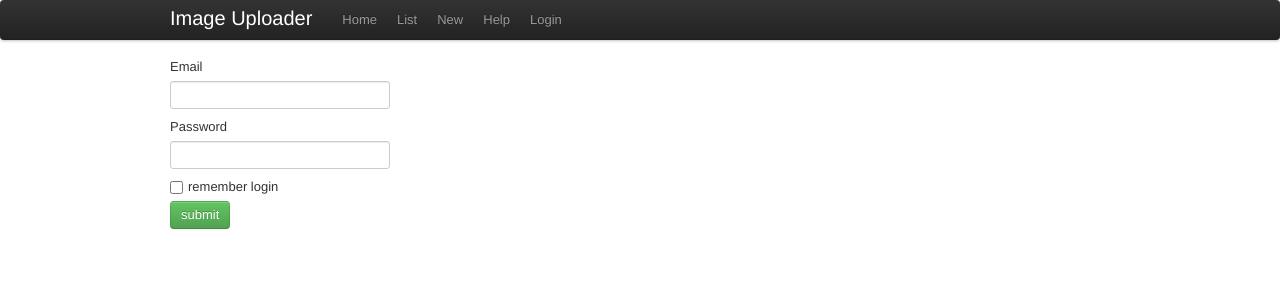
After one commit to sasimpson/image_uploader, a Flask app: page /login in a window 1280 px wide. The commit adds this page. Shown: the top 300 px of the page. Run offline with Flask 2, Linux system fonts and the light colour scheme; some libraries are stand-ins or nearby versions.

Commit message:
adding simple login capability

```diff
--- a/app.py
+++ b/app.py
@@ -2,40 +2,118 @@
 # encoding: utf-8
 import json
 import cloudfiles
-
 from flask import Flask, request, session, g, redirect, url_for, \
      abort, render_template, flash
+from flask.ext.login import LoginManager, login_required, login_user, logout_user
+from flask.ext.sqlalchemy import SQLAlchemy
+
 
 app = Flask(__name__)
 app.config.from_object(__name__)
 app.config.from_envvar('IMGR_SETTINGS')
+db = SQLAlchemy(app)
+login_manager = LoginManager()
+login_manager.login_view = "login"
+login_manager.setup_app(app)
+
+
+class User(db.Model):
+    __tablename__ = 'users'
+
+    id = db.Column(db.Integer, primary_key=True)
+    username = db.Column(db.String(80), unique=True)
+    email = db.Column(db.String(120), unique=True)
+    password = db.Column(db.String(32))
+
+    def __init__(self, username, email, password):
+        self.username = username
+        self.email = email
+        self.password = password
+
+    def __repr__(self):
+        return '<User %r>' % self.username
+
+    def is_authenticated(self):
+        return True
+
+    def is_active(self):
+        return True
+
+    def is_anonymous(self):
+        return False
+
+    def get_id(self):
+        return u"%s" % self.id
+
+
+@login_manager.user_loader
+def load_user(userid):
+    try:
+        return User.query.filter_by(id=userid).one()
+    except:
+        return None
+
+@app.route("/login", methods=["GET", "POST"])
+def login():
+    if request.method == "POST":
+        email = request.form["email"]
+        password = request.form["password"]
+        remember = request.form.get('rememberme', False)
+        next_page = request.args.get('next', '/')
+        print request.args['next']
+        print "next page: %s" % next_page
+        try:
+            user = User.query.filter_by(email=email, password=password).one()
+        except:
+            flash('bad email/password', category="error")
+            return redirect(url_for('login'))
+        login_user(user, remember=remember)
+        flash("you have been logged in", category="success")
+        return redirect('/')
+    else:
+        next_page = request.args.get('next', '/')
+        return render_template("users_login.html", next=next_page)
+
+@app.route("/logout")
+@login_required
+def logout():
+    logout_user()
+    return redirect('/')
 
 def cf_connect():
     cf = cloudfiles.Connection(app.config['CF_USER'], app.config['CF_KEY'])
     container = cf.get_container(app.config['CONTAINER'])
     return container
 
+
 def cf_get_dirs():
     container = cf_connect()
     dirs = container.list_objects(delimiter='/', prefix=app.config['PREFIX'])
     return dirs
 
+
 @app.route('/')
+@login_required
 def index():
     return render_template('index.html')
 
+
 @app.route('/new', methods=["GET"])
+@login_required
 def get_new():
     """display form for adding new image"""
     return render_template('new.html', dirs=cf_get_dirs())
 
+
 @app.route('/new', methods=["POST"])
+@login_required
 def post_new():
     """create/upload new image"""
     container = cf_connect()
     image = request.files['image']
     if image:
-        cf_image = container.list_objects(prefix="%s/" % image.filename, delimiter="/")
+        cf_image = container.list_objects(
+            prefix="%s/" % image.filename, delimiter="/")
         if len(cf_image):
             return "Already exists, try another name."
         else:
@@ -46,19 +124,26 @@ def post_new():
     else:
         return "need image."
 
+
 @app.route('/list')
+@login_required
 def list():
     """docstring for list"""
     marker = request.args.get('marker', '')
     container = cf_connect()
-    images = container.get_objects(prefix=app.config['PREFIX'], limit=100, marker=marker)
+    images = container.get_objects(
+        prefix=app.config['PREFIX'], limit=100, marker=marker)
     if len(images) >= 100:
-        return render_template('list.html', images=images, prev=images[0].name, next=images[-1].name, cname=app.config['CNAME'])
+        return render_template('list.html', images=images, prev=images[0].name,
+            next=images[-1].name, cname=app.config['CNAME'])
     else:
-        return render_template('list.html', images=images, cname=app.config['CNAME'])
+        return render_template('list.html', images=images,
+            cname=app.config['CNAME'])
+
 
 @app.route('/delete/<path:image_name>', methods=['GET'])
 @app.route('/<path:image_name>', methods=['DELETE'])
+@login_required
 def delete(image_name):
     if image_name:
         container = cf_connect()
@@ -71,17 +156,23 @@ def delete(image_name):
     else:
         abort(404)
 
+
 @app.route('/help', methods=['GET'])
+@login_required
 def help():
     abort(404)
 
+
 @app.errorhandler(404)
 def page_not_found(error):
-    return render_template('4xx.html', code='404', message="Sorry, we couldn't find what you were looking for."), 404
+    return render_template('4xx.html', code='404',
+        message="Sorry, we couldn't find what you were looking for."), 404
+
 
 @app.errorhandler(405)
 def page_not_found(error):
-    return render_template('4xx.html', code=405, message="That method is not allowed here."), 405
+    return render_template('4xx.html', code=405,
+        message="That method is not allowed here."), 405
 
 
 if __name__ == "__main__":
--- a/templates/base.html
+++ b/templates/base.html
@@ -33,6 +33,11 @@
 		            <li><a href="/list">List</a></li>
 		            <li><a href="/new">New</a></li>
 		            <li><a href="/help">Help</a></li>
+		            {% if current_user.is_authenticated() %}
+		            <li><a href="/logout">Logout</a></li>
+		            {% else %}
+		            <li><a href="/login">Login</a></li>
+		            {% endif %}
 		          </ul>
 		        </div>
 		      </div>
--- /dev/null
+++ b/templates/users_login.html
@@ -0,0 +1,17 @@
+{% extends "base.html" %}
+{% block content %}
+
+        <form action="/login?next={{next}}" method="POST">
+            <label name="email" value="email" for="email">Email</label>
+                <input type="text" name="email"/><br/>
+            <label name="password" value="password">Password</label>
+                <input type="password" name="password"/><br/>
+            <label name="rememberme" value="rememberme" class="checkbox">remember login
+                <input type="checkbox" name="rememberme" value="1"/>
+            </label>
+            <input type="submit" name="submit" value="submit" class="btn btn-success"/>
+        </form>
+
+
+
+{% endblock %}
```
Also changed, not shown: README.md, 1 other file.
